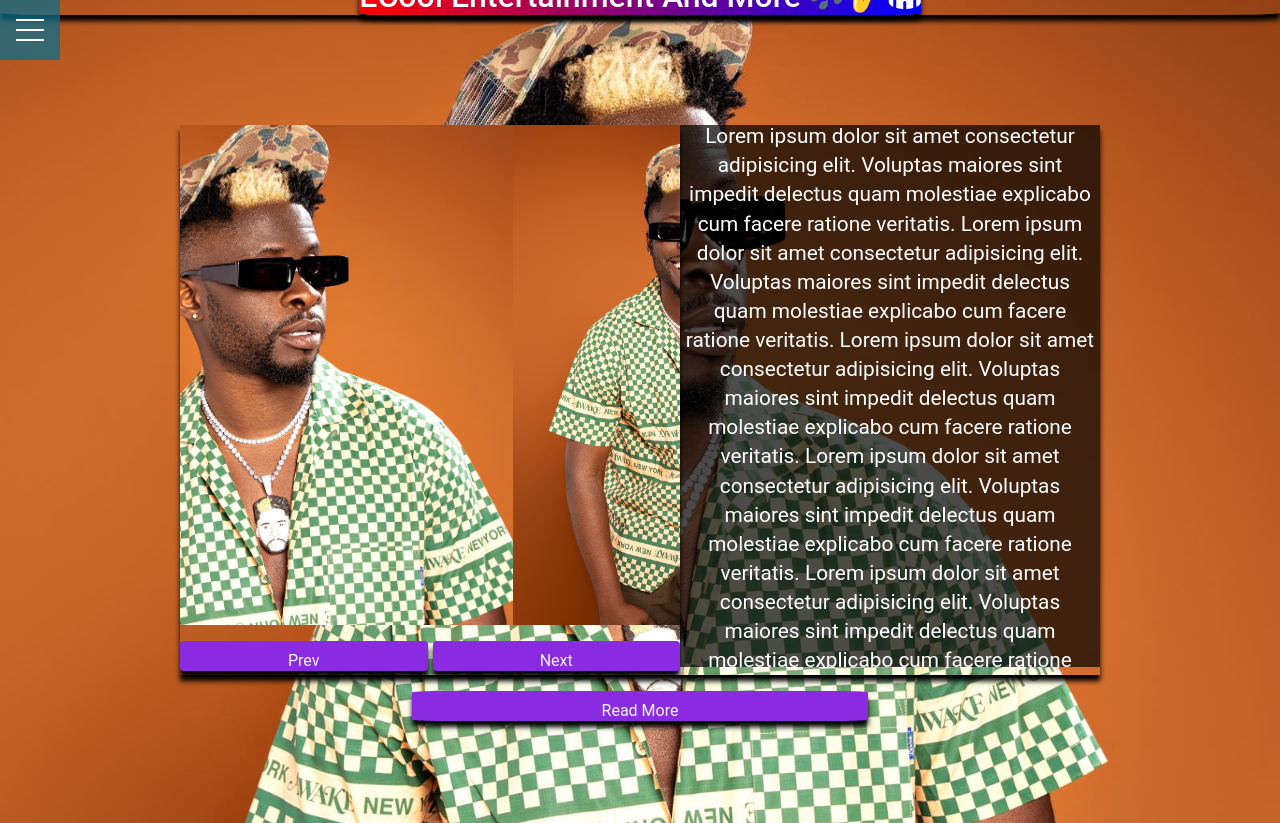
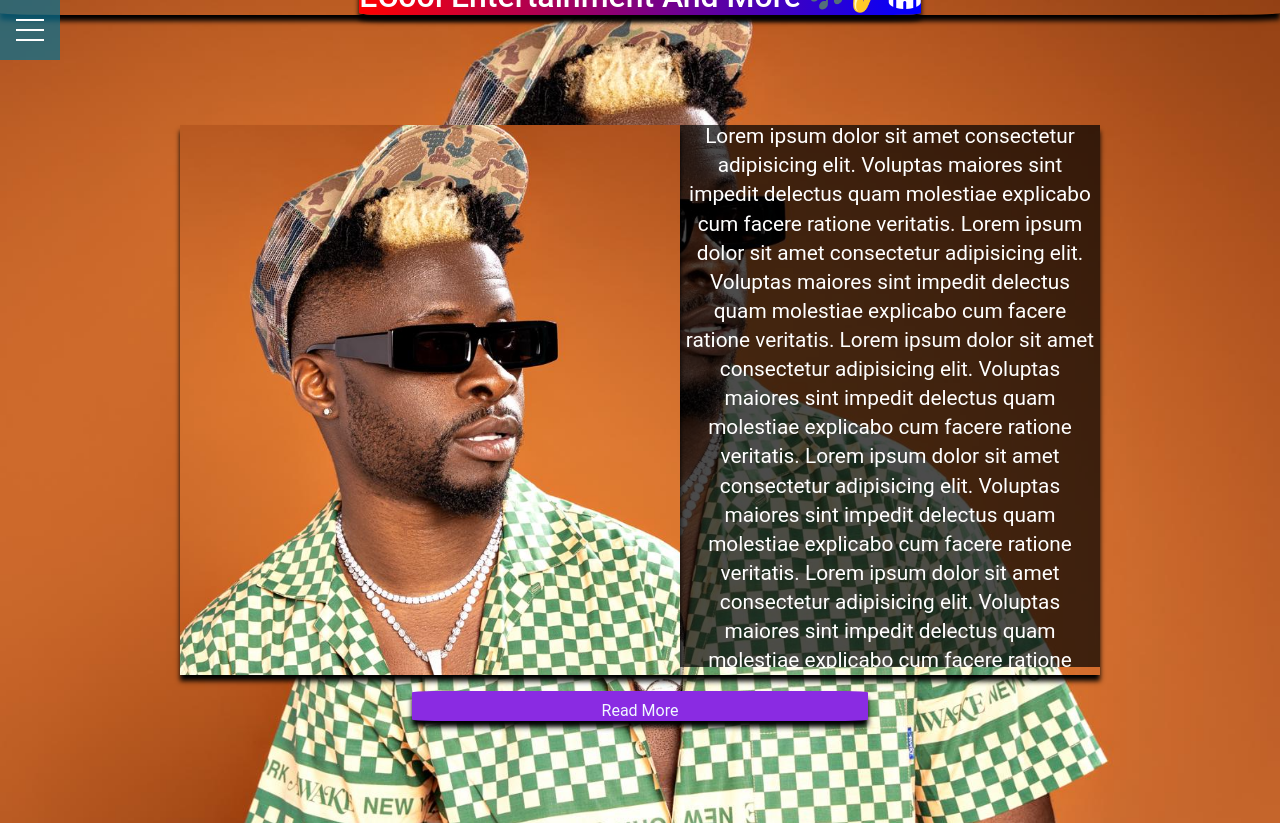
Before and after one commit to TuruchieNetworks/EcoolJavaScriptWebApplication, a React (Create React App) app: page /About in a window 1280 px wide. Built offline with nearby package versions, Linux system fonts and the light colour scheme; a small style sheet from the web is missing.

Commit message:
Update ImageCarousel.js Updated Image ObjectFit

```diff
--- a/src/components/carousels/ImageCarousel.js
+++ b/src/components/carousels/ImageCarousel.js
@@ -52,10 +52,19 @@ const ImageCarousel = () => {
             <div
                 className="image-container"
                 id="imgs"
-                style={{ transform: `translateX(${-idx * 100}%)`, transition: 'transform 0.5s ease-in-out' }}
+                style={{ transform: `translateX(${-idx * 100}%)`, transition: 'transform 0.5s ease-in-out'}}
             >
                 {images.map((image, index) => (
-                    <img src={image} alt={`image-${index}`} key={index} />
+                    <img
+                        src={image}
+                        alt={`image-${index}`}
+                        key={index}
+                        style={{
+                            width: '500px',
+                            height: 'auto',
+                            objectFit: index === 0 ? 'contain' : 'cover', // 'contain' for logo, 'cover' for others
+                        }}
+                    />
                 ))}
             </div>
             <div className="btn-container">
```
